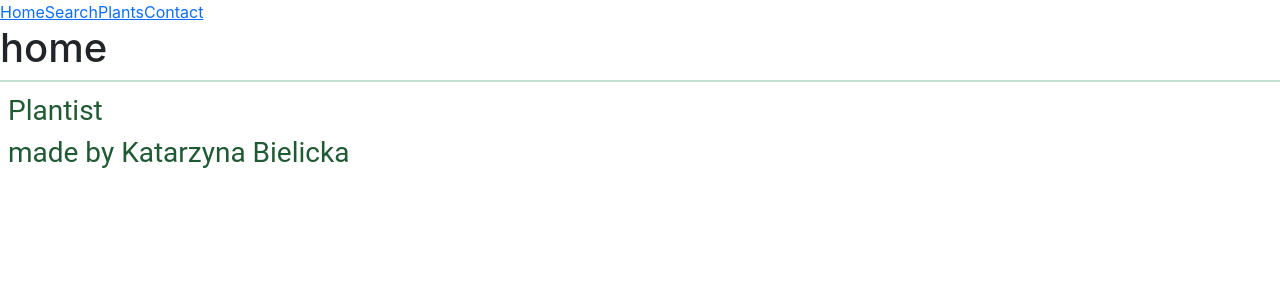
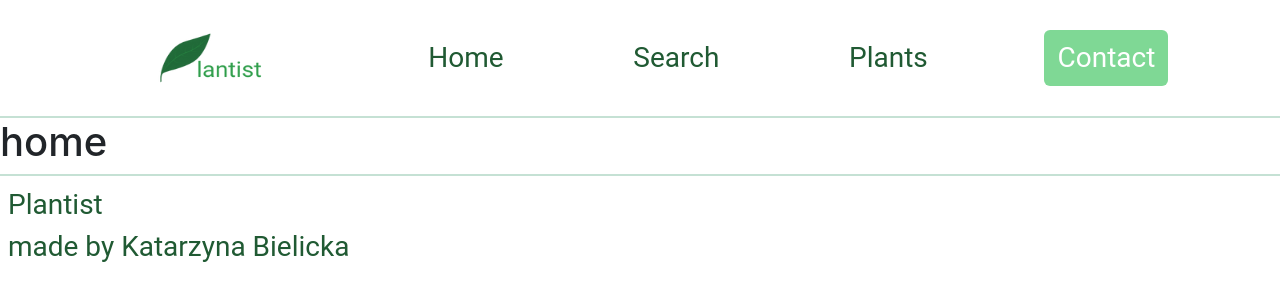
Before and after one commit to kcatty/plantist-plant-recognition, a React (Create React App) app in the folder plantist-frontend/: page / in a window 1280 px wide. Shown: the top 300 px of the page. Built offline with nearby package versions, Linux system fonts and the light colour scheme.

Commit message:
navbar done

```diff
--- /dev/null
+++ b/plantist-frontend/src/shared/navbar/navbar.css
@@ -0,0 +1,16 @@
+.button {
+    font-size: 28px;
+    font-family: Roboto, serif;
+    color: #205A33;
+}
+
+.button-contact {
+    font-size: 28px;
+    font-family: Roboto, serif;
+    background-color: #7FD895;
+    color: white;
+}
+
+.navbar {
+
+}
--- a/plantist-frontend/src/shared/navbar/navbar.tsx
+++ b/plantist-frontend/src/shared/navbar/navbar.tsx
@@ -1,14 +1,42 @@
 import React from 'react';
 import { Outlet, Link } from "react-router-dom";
+import './navbar.css'
+import logo from './plantist.png';
 
 const Navbar = () => {
     return (
         <>
-            <Link to="/">Home</Link>
-            <Link to="/search">Search</Link>
-            <Link to="/plants">Plants</Link>
-            <Link to="/contact">Contact</Link>
-
+            <div className="d-flex flex-row p-2 border-success border-2 border-bottom border-opacity-25">
+                <div className="d-flex flex-grow-1  justify-content-center align-items-center">
+                    <Link to="/">
+                        <img src={logo} alt="logo" width="200" height="100"/>
+                    </Link>
+                </div>
+                <div className="d-flex flex-grow-1 justify-content-between align-items-center">
+                    <Link to="/">
+                        <button type="button" className="btn button">
+                            Home
+                        </button>
+                    </Link>
+                    <Link to="/search">
+                        <button type="button" className="btn button">
+                            Search
+                        </button>
+                    </Link>
+                    <Link to="/plants">
+                        <button type="button" className="btn button">
+                            Plants
+                        </button>
+                    </Link>
+                </div>
+                <div className="d-flex flex-grow-1 justify-content-center align-items-center">
+                    <Link to="/contact">
+                        <button type="button" className="btn button-contact">
+                            Contact
+                        </button>
+                    </Link>
+                </div>
+            </div>
             <Outlet/>
         </>
     );
```
Also changed, not shown: plantist-frontend/public/logo192.png (deleted), plantist-frontend/src/shared/navbar/plantist.png (added).
